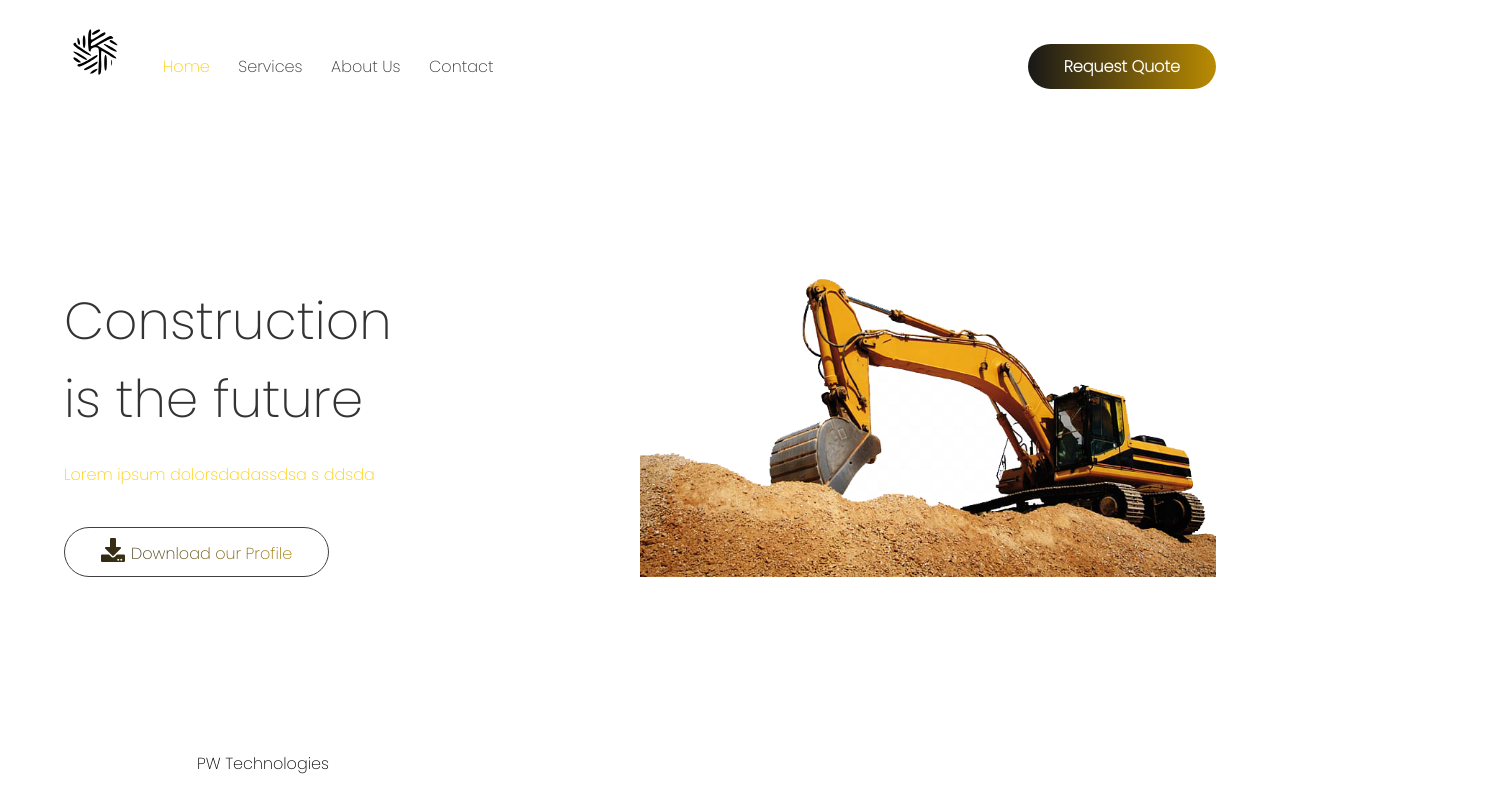
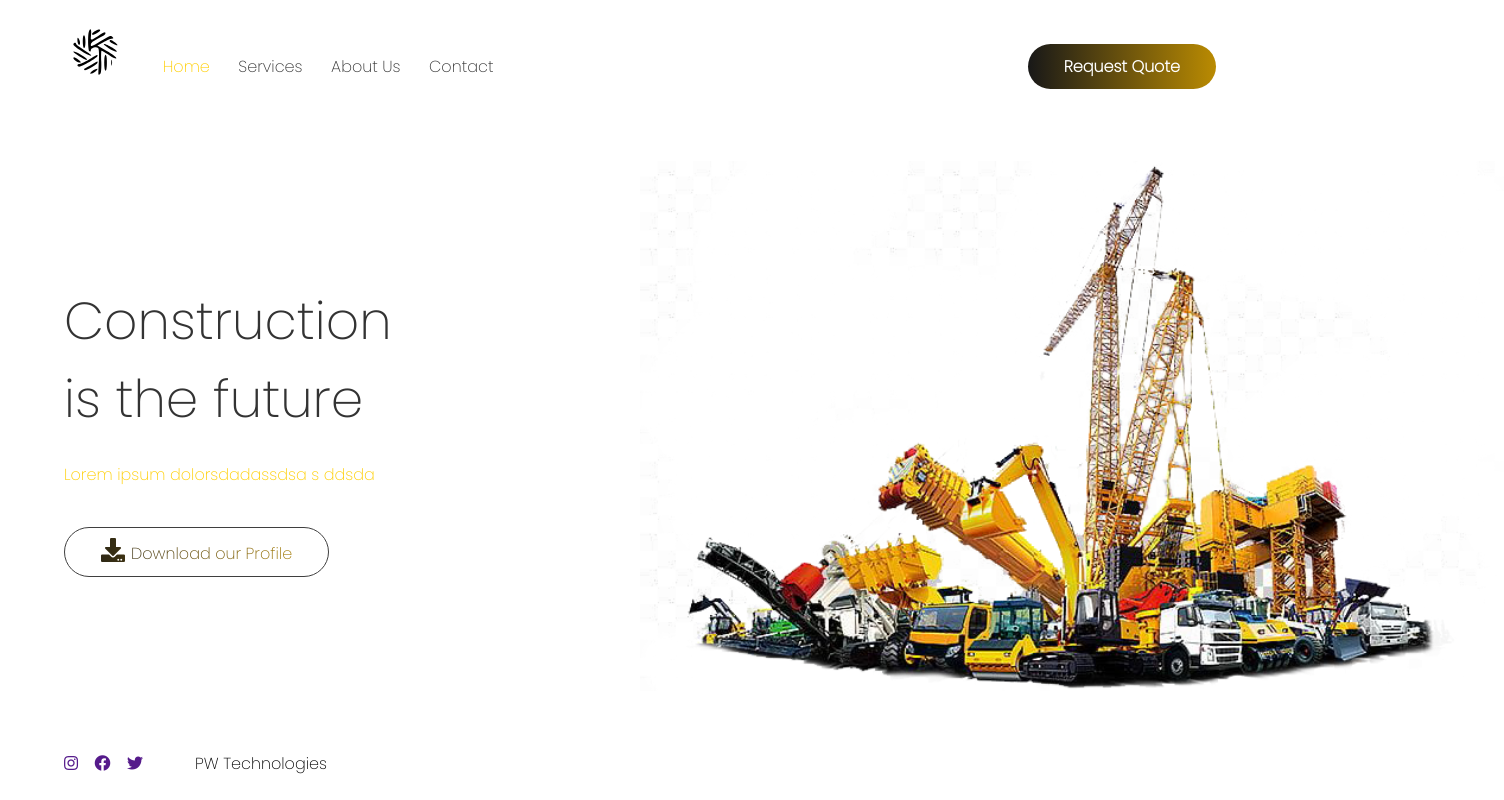
Before and after one commit to niiwade/newsite, a plain HTML site: page index2.html in a window 1280 px wide. Shown: the whole page, 1504 px wide, since content can reach past the window. Drawn offline with Linux system fonts and the light colour scheme.

Commit message:
some changes

```diff
--- a/css/style1.css
+++ b/css/style1.css
@@ -125,7 +125,7 @@ main {
 }
 
 .main-image img {
-    width: 100%;
+    width: 150%;
 }
 
 footer {
--- a/index2.html
+++ b/index2.html
@@ -66,16 +66,16 @@
 
 
             <div class="main-image">
-                <img src="./img/machine.png">
+                <img src="./img/machines.png">
             </div>
         </main>
 
 
         <footer>
             <div class="social">
-                <a href="" class="social-items"><i class="fas fa-instagram"></i></a>
-                <a href="" class="social-items"><i class="fas fa-instagram"></i></a>
-                <a href="" class="social-items"><i class="fas fa-instagram"></i></a>
+                <a href="" class="social-items"><i class="fab fa-instagram"></i></a>
+                <a href="" class="social-items"><i class="fab fa-facebook"></i></a>
+                <a href="" class="social-items"><i class="fab fa-twitter"></i></a>
             </div>
 
             <span>PW Technologies</span>
```
Also changed, not shown: img/machines.png (added).
